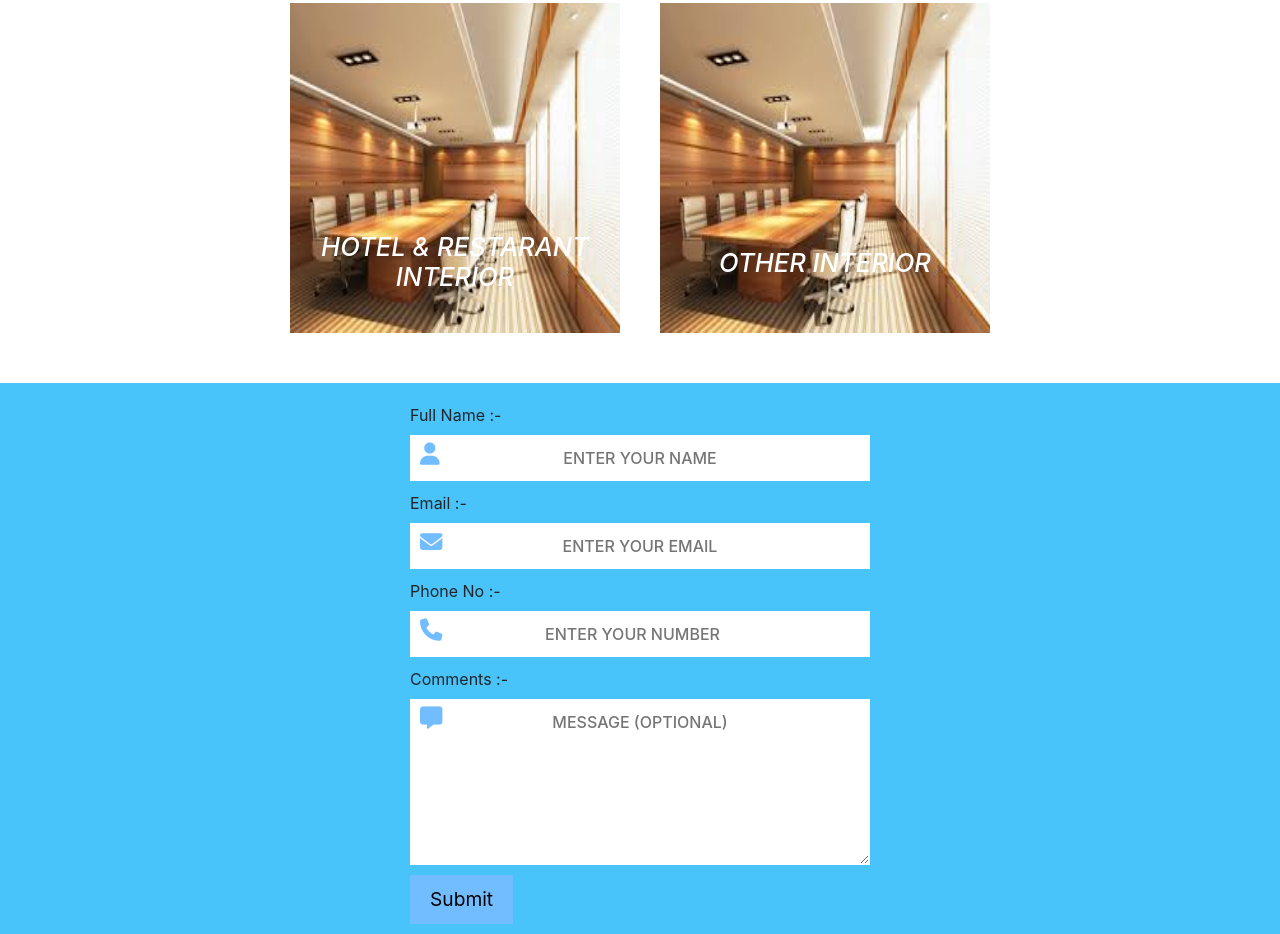
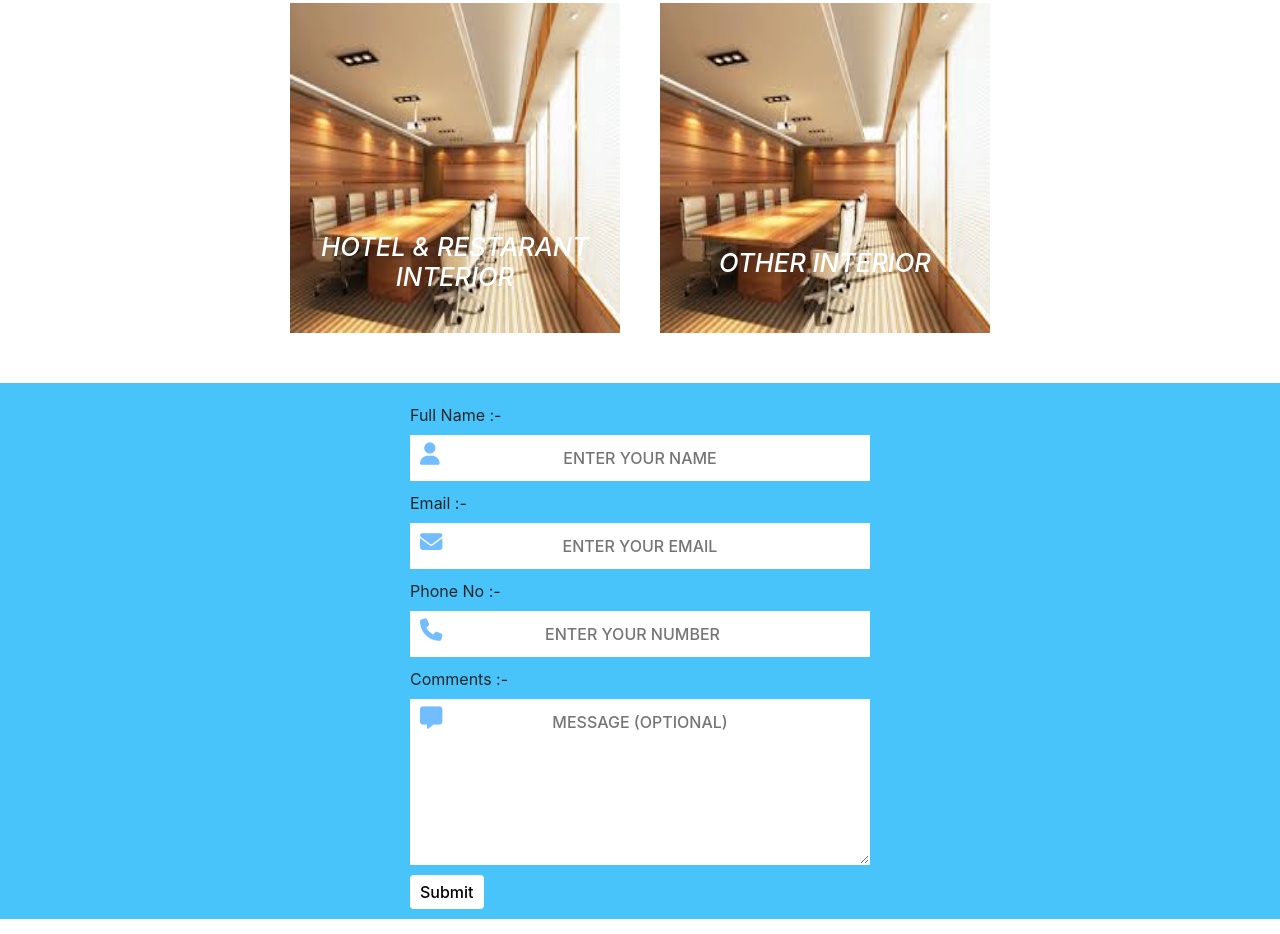
Before and after one commit to karan9551/creativedecor, a plain HTML site: page index.html in a window 1280 px wide. Shown: the part 3630-4564 px from the top of the page. Drawn offline with nearby package versions, Linux system fonts and the light colour scheme.

Commit message:
update css

```diff
--- a/css/style.css
+++ b/css/style.css
@@ -297,11 +297,18 @@ form ::placeholder{
 }
 
 form .submit-btn{
-    padding: 10px 20px;
-    background-color: #72bdff;
-    font-size: 1.2rem;
-    font-weight: 400;
+    padding: 5px 10px;
+    background-color: white;
+    color: black;
+    border: 2px solid #008CBA;
+    border-radius: 4px;
+    font-size: 1rem;
+    font-weight: 500;
     outline: none;
     border: none;
     cursor: pointer;
 }
+form .submit-btn:hover {
+    background-color: #008CBA;
+    color: white;
+  }
```
